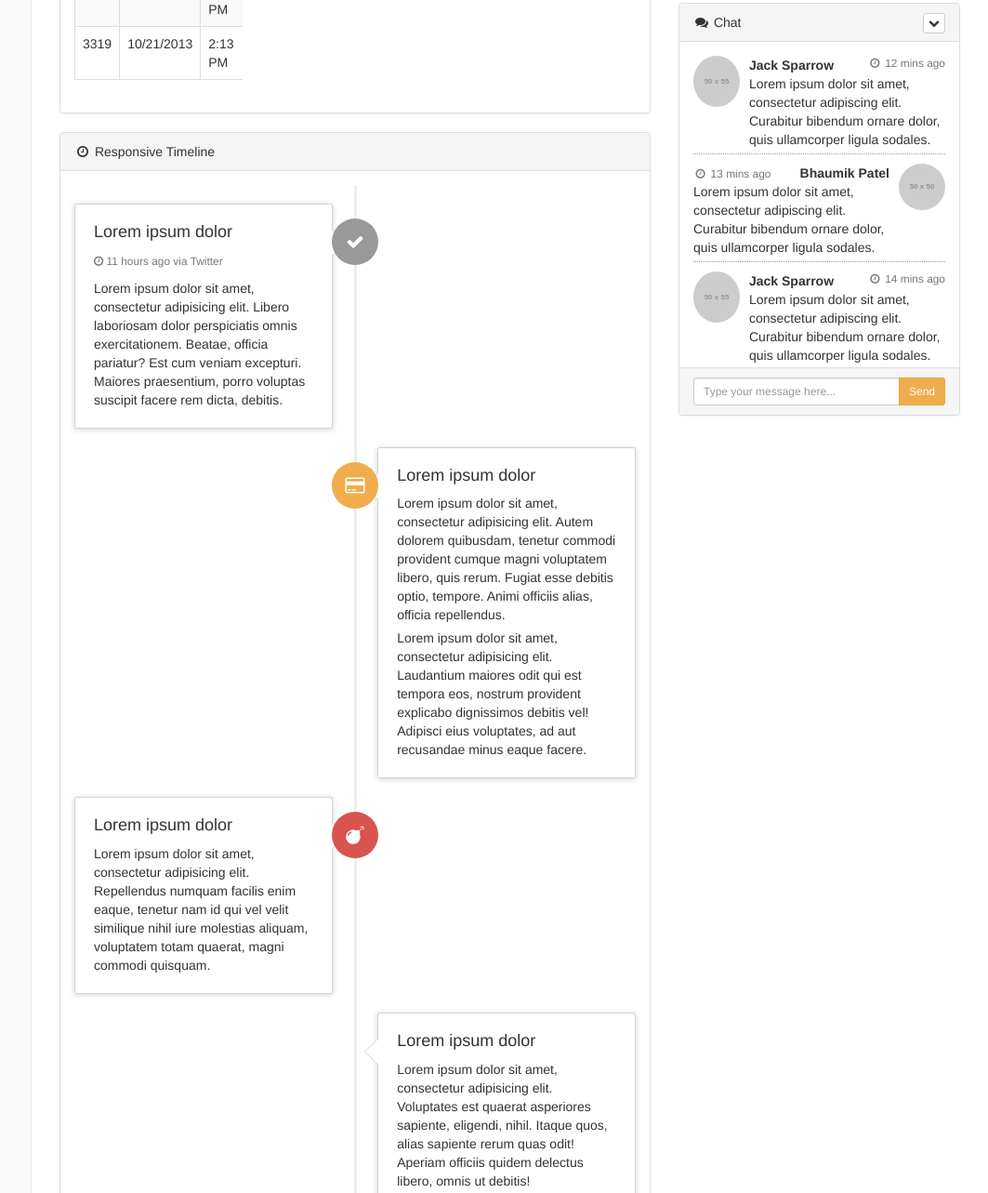
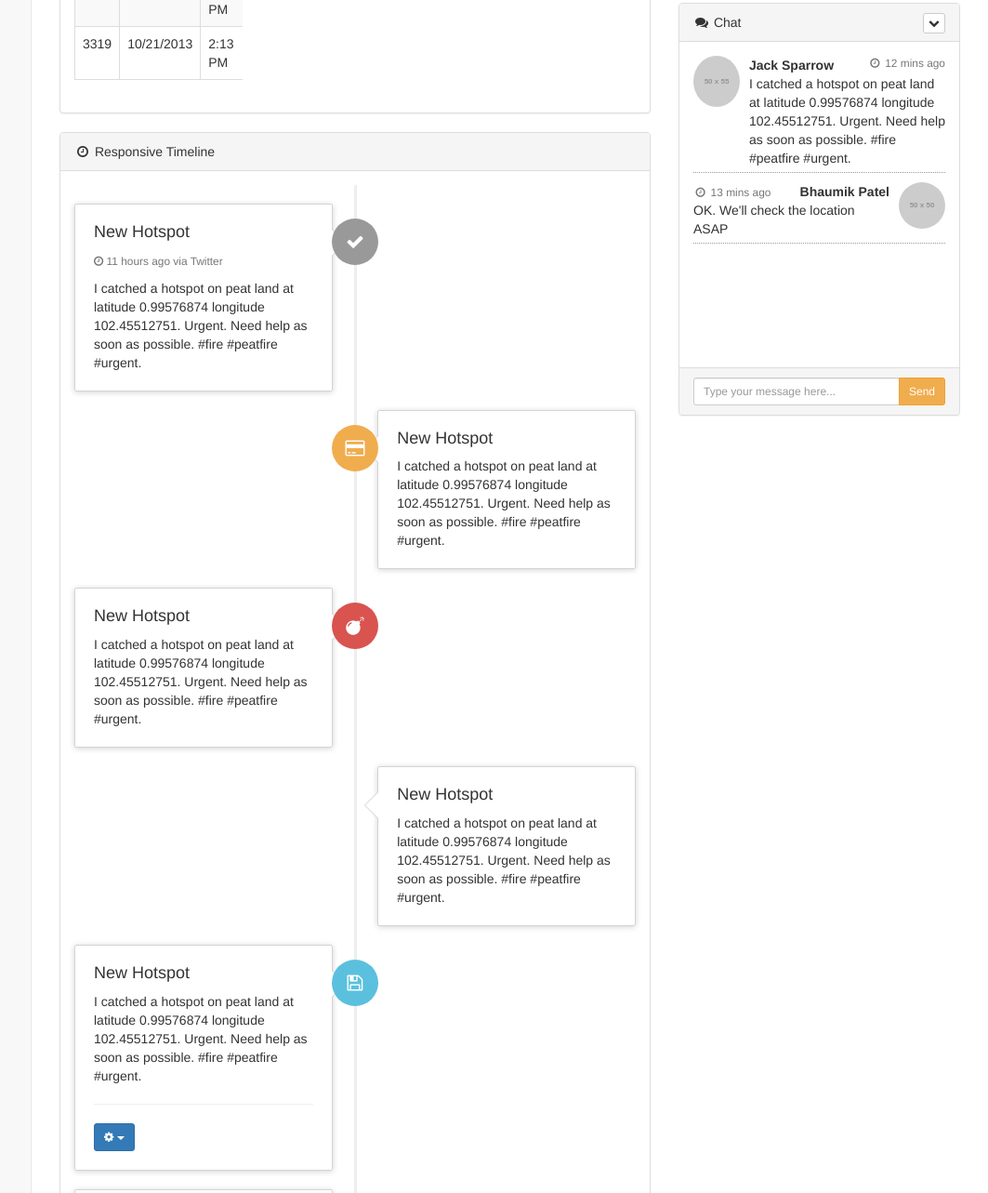
Before and after one commit to crowdcoba/crowdcoba.github.io, a website: page pages/index.html in a window 1280 px wide. Shown: the part 1228-2511 px from the top of the page at 93% size, without its empty margins (217-1280 px from the left). Drawn offline with Linux system fonts and the light colour scheme; placeholder pictures from the web are drawn by us.

Commit message:
Add files via upload

```diff
--- a/pages/index.html
+++ b/pages/index.html
@@ -535,7 +535,6 @@
                                                     <th>#</th>
                                                     <th>Date</th>
                                                     <th>Time</th>
-                                                    <th>Amount</th>
                                                 </tr>
                                             </thead>
                                             <tbody>
@@ -543,49 +542,48 @@
                                                     <td>3326</td>
                                                     <td>10/21/2013</td>
                                                     <td>3:29 PM</td>
-                                                    <td>$321.33</td>
                                                 </tr>
                                                 <tr>
                                                     <td>3325</td>
                                                     <td>10/21/2013</td>
                                                     <td>3:20 PM</td>
-                                                    <td>$234.34</td>
+
                                                 </tr>
                                                 <tr>
                                                     <td>3324</td>
                                                     <td>10/21/2013</td>
                                                     <td>3:03 PM</td>
-                                                    <td>$724.17</td>
+
                                                 </tr>
                                                 <tr>
                                                     <td>3323</td>
                                                     <td>10/21/2013</td>
                                                     <td>3:00 PM</td>
-                                                    <td>$23.71</td>
+
                                                 </tr>
                                                 <tr>
                                                     <td>3322</td>
                                                     <td>10/21/2013</td>
                                                     <td>2:49 PM</td>
-                                                    <td>$8345.23</td>
+
                                                 </tr>
                                                 <tr>
                                                     <td>3321</td>
                                                     <td>10/21/2013</td>
                                                     <td>2:23 PM</td>
-                                                    <td>$245.12</td>
+
                                                 </tr>
                                                 <tr>
                                                     <td>3320</td>
                                                     <td>10/21/2013</td>
                                                     <td>2:15 PM</td>
-                                                    <td>$5663.54</td>
+
                                                 </tr>
                                                 <tr>
                                                     <td>3319</td>
                                                     <td>10/21/2013</td>
                                                     <td>2:13 PM</td>
-                                                    <td>$943.45</td>
+
                                                 </tr>
                                             </tbody>
                                         </table>
@@ -615,12 +613,12 @@
                                     </div>
                                     <div class="timeline-panel">
                                         <div class="timeline-heading">
-                                            <h4 class="timeline-title">Lorem ipsum dolor</h4>
+                                            <h4 class="timeline-title">New Hotspot</h4>
                                             <p><small class="text-muted"><i class="fa fa-clock-o"></i> 11 hours ago via Twitter</small>
                                             </p>
                                         </div>
                                         <div class="timeline-body">
-                                            <p>Lorem ipsum dolor sit amet, consectetur adipisicing elit. Libero laboriosam dolor perspiciatis omnis exercitationem. Beatae, officia pariatur? Est cum veniam excepturi. Maiores praesentium, porro voluptas suscipit facere rem dicta, debitis.</p>
+                                            <p>I catched a hotspot on peat land at latitude 0.99576874 longitude 102.45512751. Urgent. Need help as soon as possible. #fire #peatfire #urgent. </p>
                                         </div>
                                     </div>
                                 </li>
@@ -629,11 +627,10 @@
                                     </div>
                                     <div class="timeline-panel">
                                         <div class="timeline-heading">
-                                            <h4 class="timeline-title">Lorem ipsum dolor</h4>
+                                            <h4 class="timeline-title">New Hotspot</h4>
                                         </div>
                                         <div class="timeline-body">
-                                            <p>Lorem ipsum dolor sit amet, consectetur adipisicing elit. Autem dolorem quibusdam, tenetur commodi provident cumque magni voluptatem libero, quis rerum. Fugiat esse debitis optio, tempore. Animi officiis alias, officia repellendus.</p>
-                                            <p>Lorem ipsum dolor sit amet, consectetur adipisicing elit. Laudantium maiores odit qui est tempora eos, nostrum provident explicabo dignissimos debitis vel! Adipisci eius voluptates, ad aut recusandae minus eaque facere.</p>
+                                            <p>I catched a hotspot on peat land at latitude 0.99576874 longitude 102.45512751. Urgent. Need help as soon as possible. #fire #peatfire #urgent.</p>
                                         </div>
                                     </div>
                                 </li>
@@ -642,20 +639,20 @@
                                     </div>
                                     <div class="timeline-panel">
                                         <div class="timeline-heading">
-                                            <h4 class="timeline-title">Lorem ipsum dolor</h4>
+                                            <h4 class="timeline-title">New Hotspot</h4>
                                         </div>
                                         <div class="timeline-body">
-                                            <p>Lorem ipsum dolor sit amet, consectetur adipisicing elit. Repellendus numquam facilis enim eaque, tenetur nam id qui vel velit similique nihil iure molestias aliquam, voluptatem totam quaerat, magni commodi quisquam.</p>
+                                            <p>I catched a hotspot on peat land at latitude 0.99576874 longitude 102.45512751. Urgent. Need help as soon as possible. #fire #peatfire #urgent.</p>
                                         </div>
                                     </div>
                                 </li>
                                 <li class="timeline-inverted">
                                     <div class="timeline-panel">
                                         <div class="timeline-heading">
-                                            <h4 class="timeline-title">Lorem ipsum dolor</h4>
+                                            <h4 class="timeline-title">New Hotspot</h4>
                                         </div>
                                         <div class="timeline-body">
-                                            <p>Lorem ipsum dolor sit amet, consectetur adipisicing elit. Voluptates est quaerat asperiores sapiente, eligendi, nihil. Itaque quos, alias sapiente rerum quas odit! Aperiam officiis quidem delectus libero, omnis ut debitis!</p>
+                                            <p>I catched a hotspot on peat land at latitude 0.99576874 longitude 102.45512751. Urgent. Need help as soon as possible. #fire #peatfire #urgent.</p>
                                         </div>
                                     </div>
                                 </li>
@@ -664,10 +661,10 @@
                                     </div>
                                     <div class="timeline-panel">
                                         <div class="timeline-heading">
-                                            <h4 class="timeline-title">Lorem ipsum dolor</h4>
+                                            <h4 class="timeline-title">New Hotspot</h4>
                                         </div>
                                         <div class="timeline-body">
-                                            <p>Lorem ipsum dolor sit amet, consectetur adipisicing elit. Nobis minus modi quam ipsum alias at est molestiae excepturi delectus nesciunt, quibusdam debitis amet, beatae consequuntur impedit nulla qui! Laborum, atque.</p>
+                                            <p>I catched a hotspot on peat land at latitude 0.99576874 longitude 102.45512751. Urgent. Need help as soon as possible. #fire #peatfire #urgent.</p>
                                             <hr>
                                             <div class="btn-group">
                                                 <button type="button" class="btn btn-primary btn-sm dropdown-toggle" data-toggle="dropdown">
@@ -691,10 +688,10 @@
                                 <li>
                                     <div class="timeline-panel">
                                         <div class="timeline-heading">
-                                            <h4 class="timeline-title">Lorem ipsum dolor</h4>
+                                            <h4 class="timeline-title">New Hotspot</h4>
                                         </div>
                                         <div class="timeline-body">
-                                            <p>Lorem ipsum dolor sit amet, consectetur adipisicing elit. Sequi fuga odio quibusdam. Iure expedita, incidunt unde quis nam! Quod, quisquam. Officia quam qui adipisci quas consequuntur nostrum sequi. Consequuntur, commodi.</p>
+                                            <p>I catched a hotspot on peat land at latitude 0.99576874 longitude 102.45512751. Urgent. Need help as soon as possible. #fire #peatfire #urgent. </p>
                                         </div>
                                     </div>
                                 </li>
@@ -703,10 +700,10 @@
                                     </div>
                                     <div class="timeline-panel">
                                         <div class="timeline-heading">
-                                            <h4 class="timeline-title">Lorem ipsum dolor</h4>
+                                            <h4 class="timeline-title">New Hotspot</h4>
                                         </div>
                                         <div class="timeline-body">
-                                            <p>Lorem ipsum dolor sit amet, consectetur adipisicing elit. Deserunt obcaecati, quaerat tempore officia voluptas debitis consectetur culpa amet, accusamus dolorum fugiat, animi dicta aperiam, enim incidunt quisquam maxime neque eaque.</p>
+                                            <p>I catched a hotspot on peat land at latitude 0.99576874 longitude 102.45512751. Urgent. Need help as soon as possible. #fire #peatfire #urgent. </p>
                                         </div>
                                     </div>
                                 </li>
@@ -830,7 +827,7 @@
                                             </small>
                                         </div>
                                         <p>
-                                            Lorem ipsum dolor sit amet, consectetur adipiscing elit. Curabitur bibendum ornare dolor, quis ullamcorper ligula sodales.
+                                            I catched a hotspot on peat land at latitude 0.99576874 longitude 102.45512751. Urgent. Need help as soon as possible. #fire #peatfire #urgent.
                                         </p>
                                     </div>
                                 </li>
@@ -845,40 +842,11 @@
                                             <strong class="pull-right primary-font">Bhaumik Patel</strong>
                                         </div>
                                         <p>
-                                            Lorem ipsum dolor sit amet, consectetur adipiscing elit. Curabitur bibendum ornare dolor, quis ullamcorper ligula sodales.
+                                            OK. We'll check the location ASAP
                                         </p>
                                     </div>
                                 </li>
-                                <li class="left clearfix">
-                                    <span class="chat-img pull-left">
-                                        <img src="http://placehold.it/50/55C1E7/fff" alt="User Avatar" class="img-circle" />
-                                    </span>
-                                    <div class="chat-body clearfix">
-                                        <div class="header">
-                                            <strong class="primary-font">Jack Sparrow</strong>
-                                            <small class="pull-right text-muted">
-                                                <i class="fa fa-clock-o fa-fw"></i> 14 mins ago</small>
-                                        </div>
-                                        <p>
-                                            Lorem ipsum dolor sit amet, consectetur adipiscing elit. Curabitur bibendum ornare dolor, quis ullamcorper ligula sodales.
-                                        </p>
-                                    </div>
-                                </li>
-                                <li class="right clearfix">
-                                    <span class="chat-img pull-right">
-                                        <img src="http://placehold.it/50/FA6F57/fff" alt="User Avatar" class="img-circle" />
-                                    </span>
-                                    <div class="chat-body clearfix">
-                                        <div class="header">
-                                            <small class=" text-muted">
-                                                <i class="fa fa-clock-o fa-fw"></i> 15 mins ago</small>
-                                            <strong class="pull-right primary-font">Bhaumik Patel</strong>
-                                        </div>
-                                        <p>
-                                            Lorem ipsum dolor sit amet, consectetur adipiscing elit. Curabitur bibendum ornare dolor, quis ullamcorper ligula sodales.
-                                        </p>
-                                    </div>
-                                </li>
+
                             </ul>
                         </div>
                         <!-- /.panel-body -->
```
